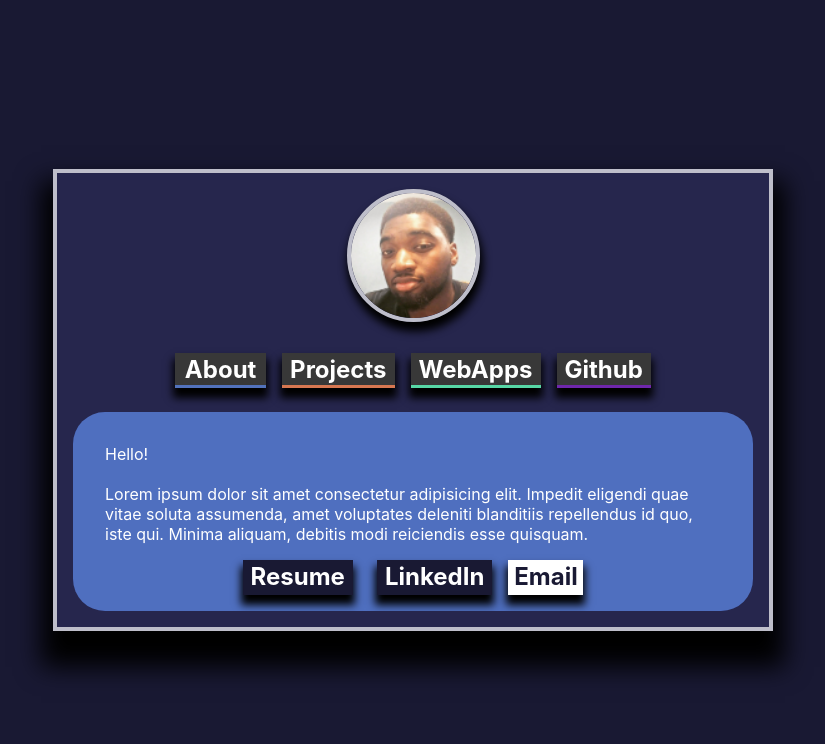
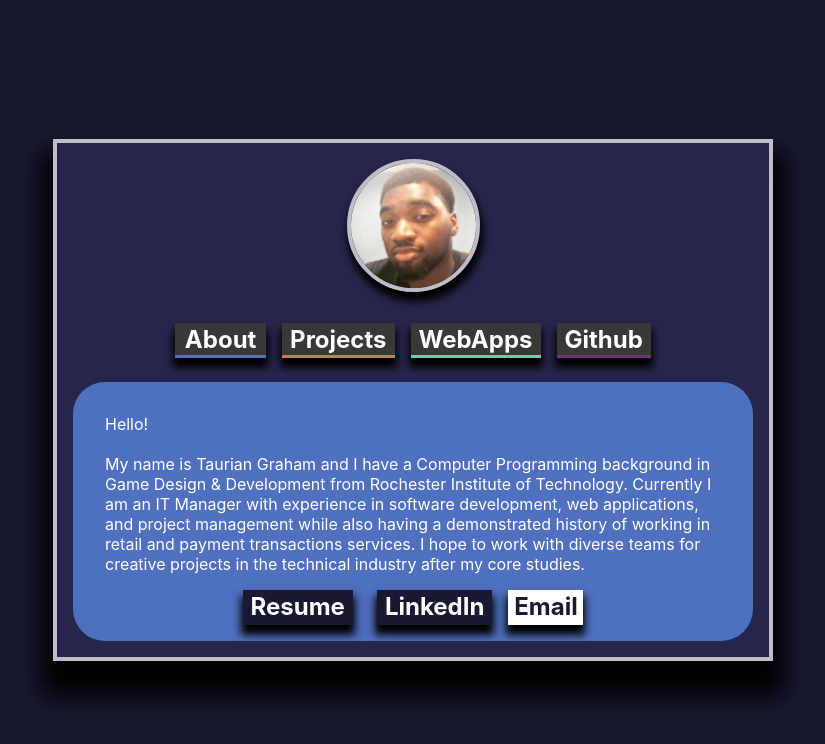
Before and after one commit to tgraha09/storybook, a React (Vite) app: page / in a window 1280 px wide. Shown: the top 744 px of the page, without its empty margins (227-1052 px from the left). Built offline with nearby package versions, Linux system fonts and the light colour scheme.

Commit message:
Cloudflare

```diff
--- a/src/routes/about.jsx
+++ b/src/routes/about.jsx
@@ -59,7 +59,9 @@ export const About = ()=>{
     console.log("ABOUT")
     return(<div className="panel" id="about">
     <p id="bio" className="plainText">
-                Hello!<br></br> <br></br>Lorem ipsum dolor sit amet consectetur adipisicing elit. Impedit eligendi quae vitae soluta assumenda, amet voluptates deleniti blanditiis repellendus id quo, iste qui. Minima aliquam, debitis modi reiciendis esse quisquam.
+                Hello!<br></br> <br></br>My name is Taurian Graham and I have a Computer Programming background in Game Design & Development from Rochester Institute of Technology.
+                Currently I am an IT Manager with experience in software development, web applications, and project management while also having a demonstrated history of working
+                in retail and payment transactions services. I hope to work with diverse teams for creative projects in the technical industry after my core studies.
             </p>
 
             <div className="contact-wrap">
--- a/src/routes/avatar.jsx
+++ b/src/routes/avatar.jsx
@@ -2,7 +2,7 @@ import React, { useState } from "react";
 import ReactDOM, { render } from 'react-dom'
 import { BrowserRouter as Router, Route, Switch, Link, Redirect, BrowserRouter } from 'react'
 import './styles/avatar.css'
-import avi from './profile.jpg';
+import avi from '../media/profile.jpg';
 //profile.jpg
 export const Avatar = ()=>{
 
```
Also changed, not shown: 7 other files (tests, documents, lock files or other folders).
